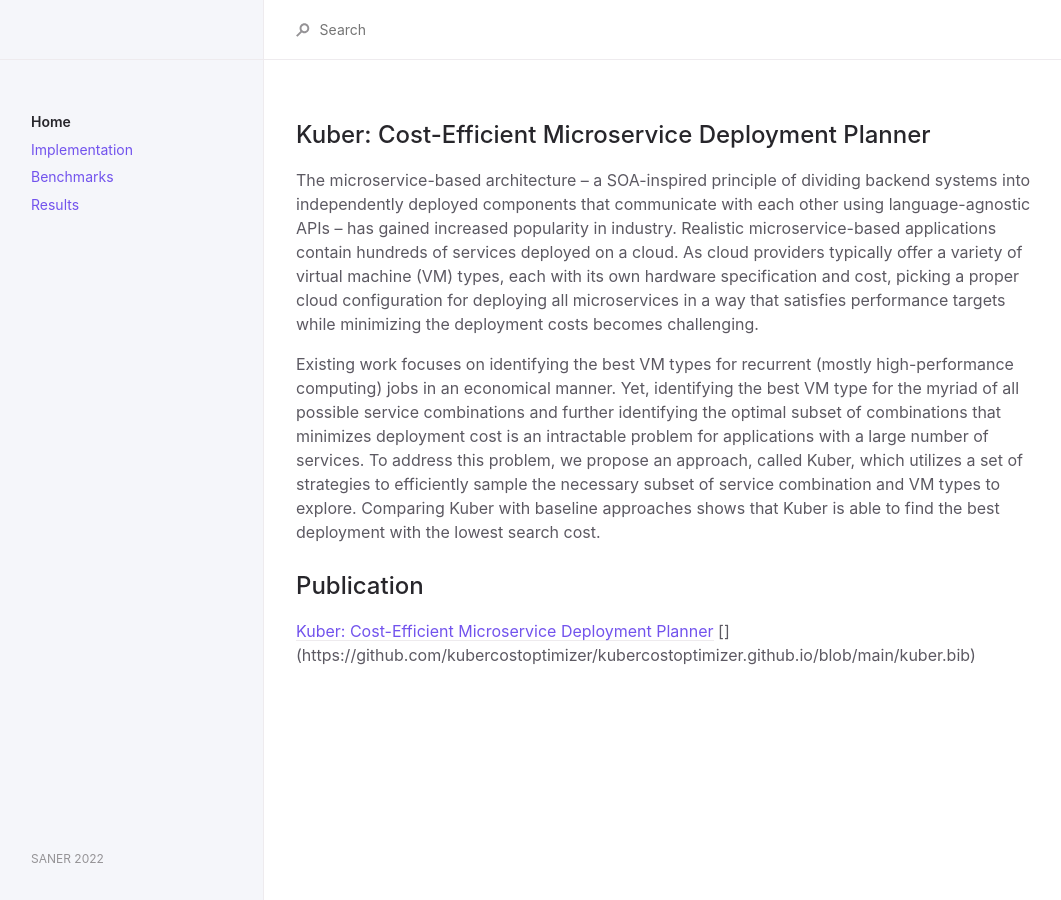
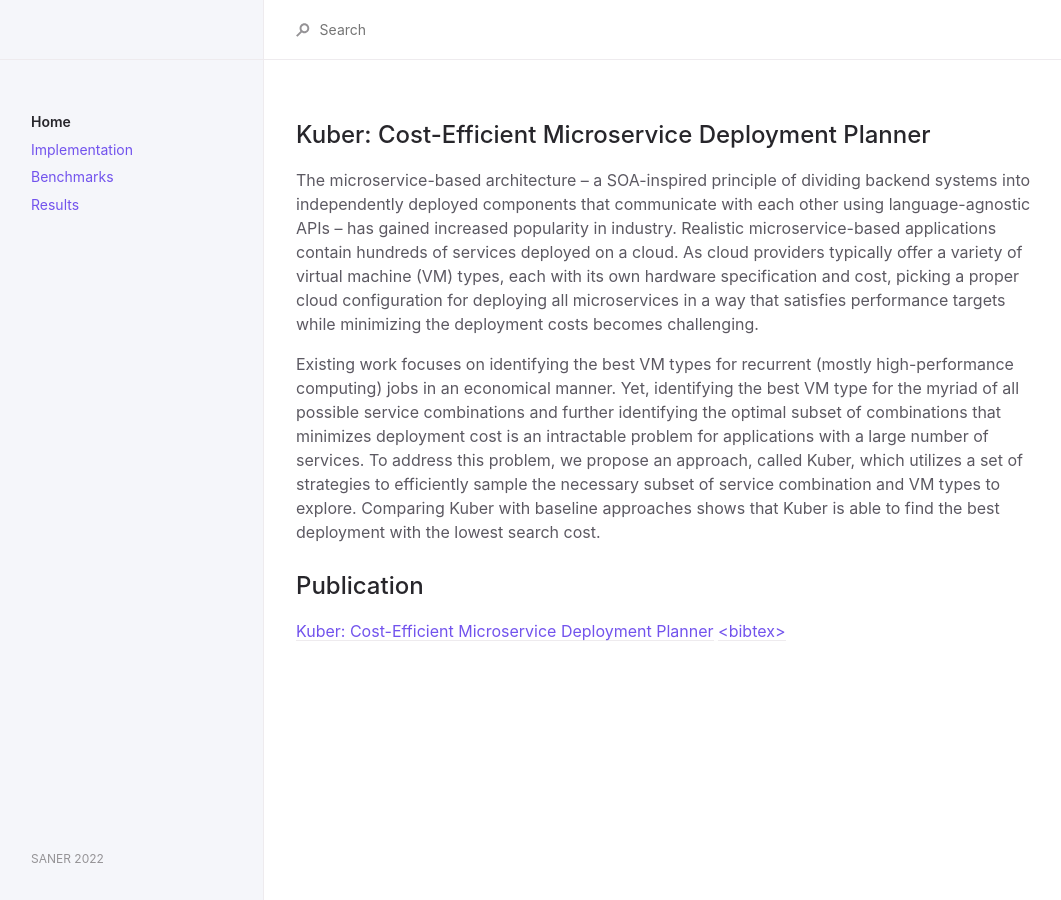
Before and after one commit to kubercostoptimizer/kubercostoptimizer.github.io, a Jekyll site: the page built from index.md, in a window 1280 px wide. Shown: the whole page, without its empty margins (108-1169 px from the left). Built offline with Jekyll 4.4.1, drawn with Linux system fonts in a browser that asks for light colours; part of the change alters nothing that is shown.

Commit message:
Update index.md

```diff
--- a/index.md
+++ b/index.md
@@ -17,4 +17,4 @@ Comparing Kuber with baseline approaches shows that Kuber is able to find the be
 
 ## Publication
 
-[Kuber: Cost-Efficient Microservice Deployment Planner](https://people.ece.ubc.ca/mjulia/publications/Kuber_2022.pdf) [<bibtex>](https://github.com/kubercostoptimizer/kubercostoptimizer.github.io/blob/main/kuber.bib)
+[Kuber: Cost-Efficient Microservice Deployment Planner](https://people.ece.ubc.ca/mjulia/publications/Kuber_2022.pdf)  [\<bibtex>](kuber.bib)
```
